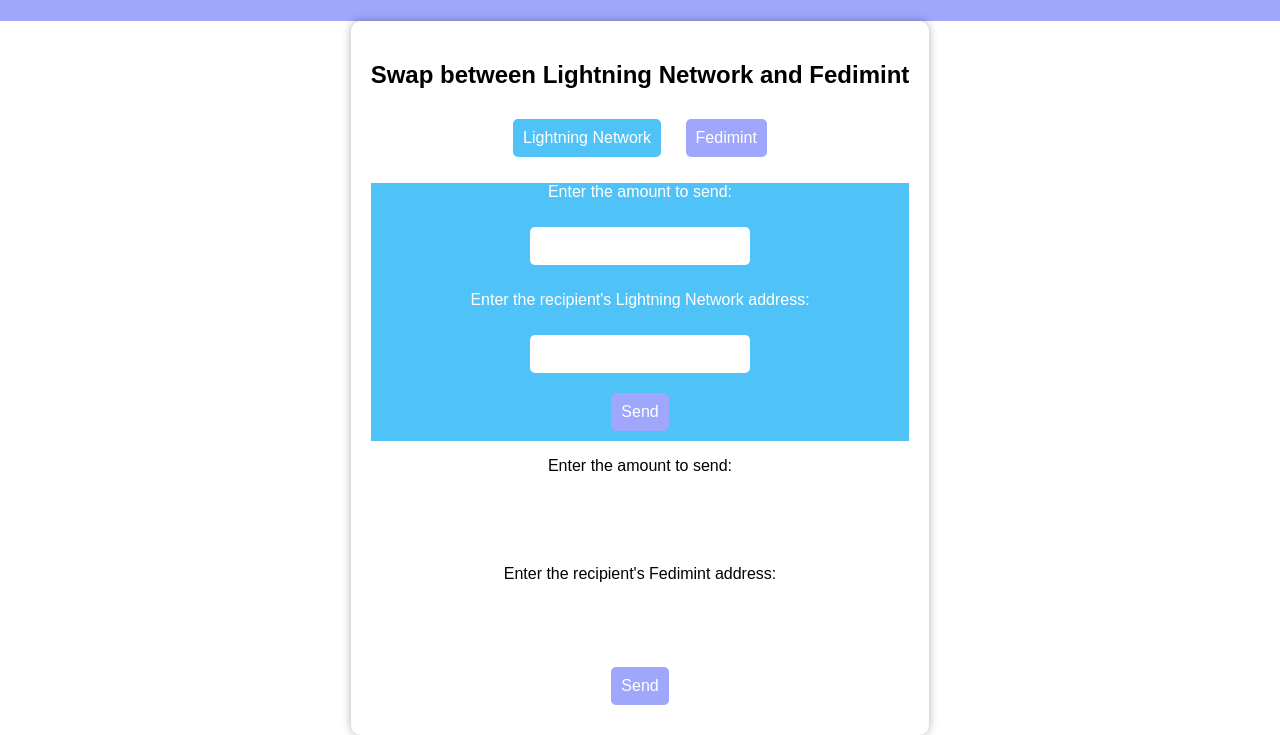
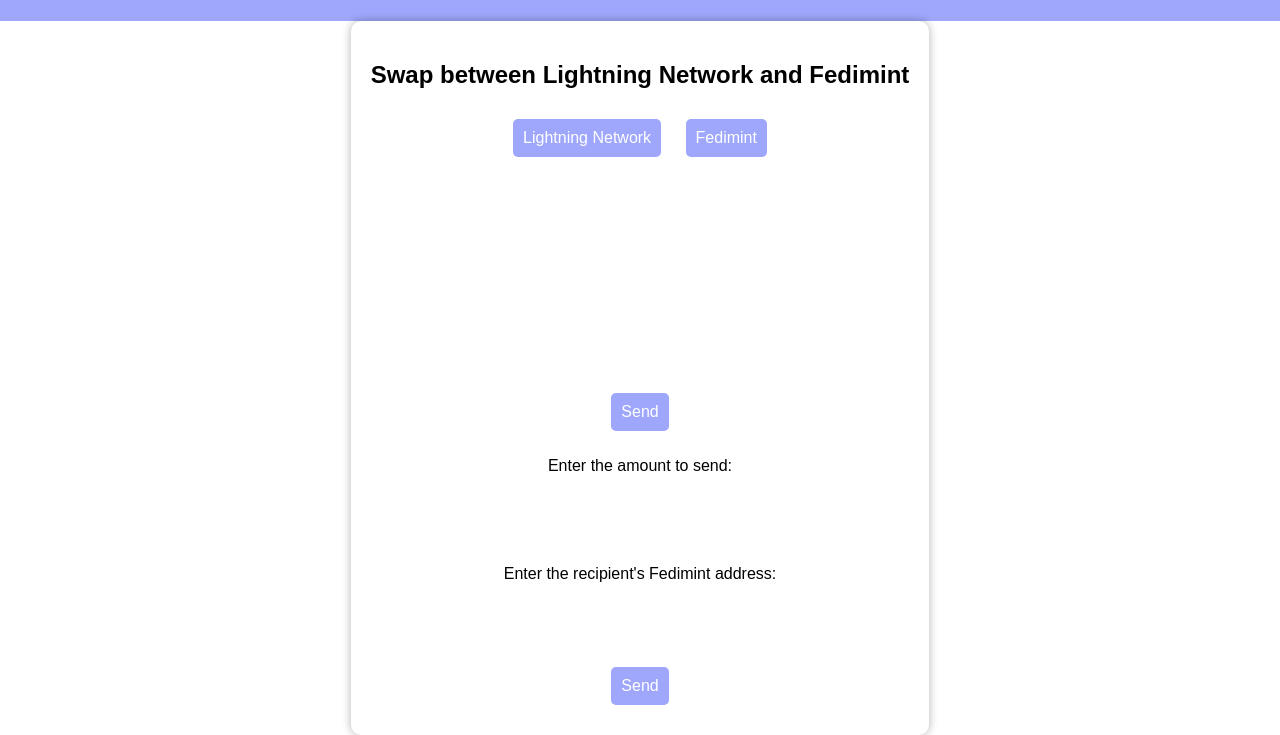
Before and after one commit to AreaLayer/Satsbyte, a website: page index.html in a window 1280 px wide. Shown: the part 99-834 px from the top of the page. Drawn offline with Linux system fonts and the light colour scheme.

Commit message:
Update index.html

```diff
--- a/index.html
+++ b/index.html
@@ -46,7 +46,7 @@
 		}
 
 		.active {
-			background-color: #4FC3F7;
+			background-color: # #9ea7fb;
 			color: white;
 		}
 
```
